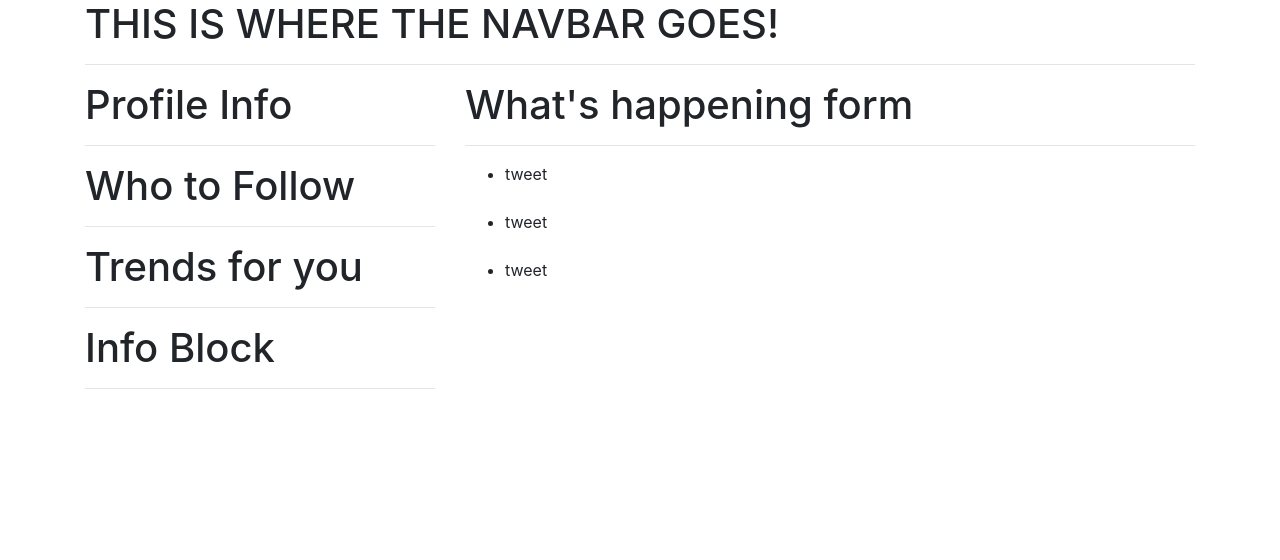
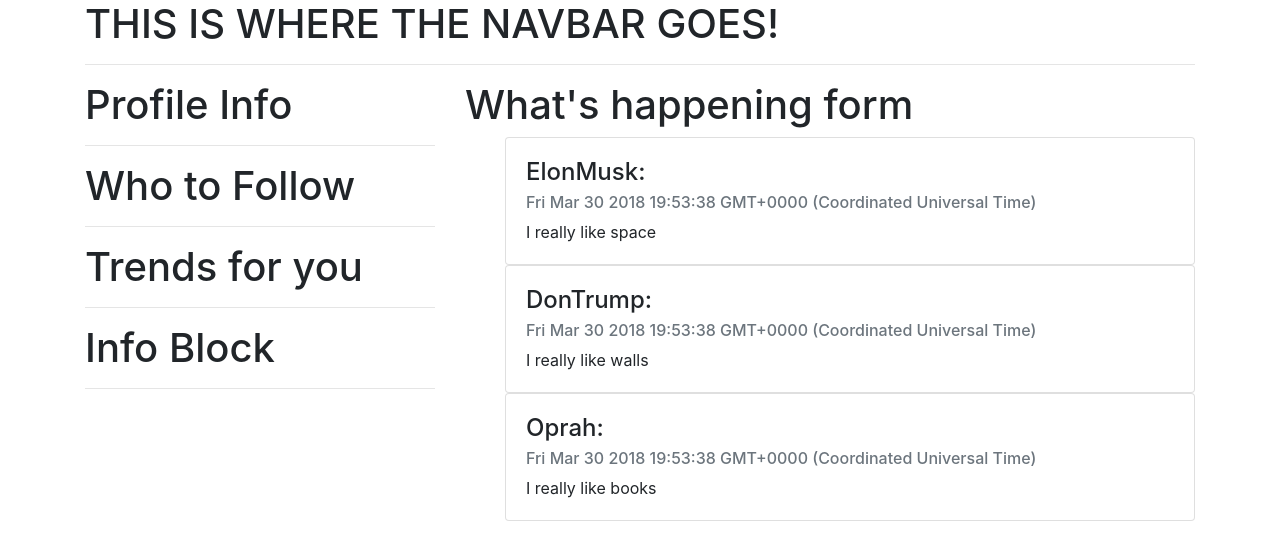
Before and after one commit to dillontitcomb/twitter-clone, an Angular app: page / in a window 1280 px wide. Shown: the top 560 px of the page. Built offline with nearby package versions, Linux system fonts and the light colour scheme.

Commit message:
add tweet list component and styled tweet display.

```diff
--- a/src/app/app.component.html
+++ b/src/app/app.component.html
@@ -16,15 +16,7 @@
 		</div>
 		<div class="col-sm-8">
 			<h1>What's happening form</h1>
-			<hr>
-			<ul>
-				<li>tweet</li>
-				<br>
-				<li>tweet</li>
-				<br>
-				<li>tweet</li>
-				<br>
-			</ul>
+			<app-tweet-list [childTweetList]="masterTweetList"></app-tweet-list>
 		</div>
 	</div>
 </div>
--- a/src/app/app.component.ts
+++ b/src/app/app.component.ts
@@ -1,4 +1,8 @@
 import { Component } from '@angular/core';
+import { User } from './models/user.model';
+import { Tweet } from './models/tweet.model';
+import { TweetListComponent } from './tweet-list/tweet-list.component';
+
 
 @Component({
   selector: 'app-root',
@@ -6,5 +10,16 @@ import { Component } from '@angular/core';
   styleUrls: ['./app.component.css']
 })
 export class AppComponent {
-  title = 'app';
+	title = 'Twitter Clone';
+	currentTime = new Date();
+  month: number = this.currentTime.getMonth() + 1;
+  day: number = this.currentTime.getDate();
+  year: number = this.currentTime.getFullYear();
+	dateString: string = this.month + "/" + this.day + "/" + this.year;
+
+	masterTweetList: Tweet[] = [
+		new Tweet("ElonMusk", "I really like space", "", "", this.currentTime, this.dateString),
+		new Tweet("DonTrump", "I really like walls", "", "", this.currentTime, this.dateString),
+		new Tweet("Oprah", "I really like books", "", "", this.currentTime, this.dateString)
+	];
 }
--- /dev/null
+++ b/src/app/models/tweet.model.ts
@@ -0,0 +1,8 @@
+import { User } from './user.model';
+
+export class Tweet {
+	public isLiked: boolean = false;
+	public likes: number = 0;
+	public retweets: number = 0;
+	constructor (public author: string, public description: string, public image: string, public imgLink: string, public postTime: Date, public postDate: string) {}
+}
--- a/src/models/user.model.ts
+++ b/src/app/models/user.model.ts
@@ -1,5 +1,7 @@
+import { Tweet } from './tweet.model';
+
 export class User {
-	public followers: Array[User] = [];
-	public following: Array[User] = [];
+	public followers: User[];
+	public following: User[];
 	constructor (public handle: string, public displayName: string, public displayImg: string) {}
 }
--- /dev/null
+++ b/src/app/tweet-list/tweet-list.component.html
@@ -0,0 +1,9 @@
+<ul>
+	<div class="card" style="width=20rem;" *ngFor="let currentTweet of childTweetList">
+		<div class="card-body">
+			<h4 class="card-title">{{currentTweet.author}}:</h4>
+			<h6 class="card-subtitle mb-2 text-muted">{{currentTweet.postTime}}</h6>
+			<p class="card-text">{{currentTweet.description}}</p>
+		</div>
+	</div>
+</ul>
--- a/src/models/tweet.model.ts
+++ /dev/null
@@ -1,4 +0,0 @@
-export class Tweet {
-	public isLiked: boolean = false;
-	constructor (public author: User, public description: string, public image: string, public imgLink: string, public likes: number, public retweets: number, public postTime: number, public postDate: Date) {}
-}
```
Also changed, not shown: src/app/app.module.ts (+6 -5 lines), src/app/tweet-list/tweet-list.component.ts (added, +12 -0 lines), src/app/tweet-list/tweet-list.component.css (added), 1 other file (tests, documents, lock files or other folders).
